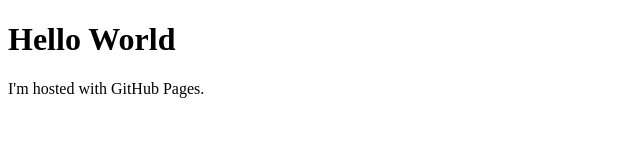
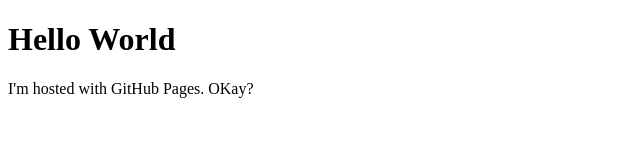
Before and after one commit to Hornbaek/Hornbaek, a plain HTML site: page index.html in a window 1280 px wide. Shown: the full height of the page, 0-640 px from the left. Drawn offline with Linux system fonts and the light colour scheme.

Commit message:
Update index.html

```diff
--- a/index.html
+++ b/index.html
@@ -2,6 +2,6 @@
 <html>
 <body>
 <h1>Hello World</h1>
-<p>I'm hosted with GitHub Pages.</p>
+<p>I'm hosted with GitHub Pages. OKay?</p>
 </body>
 </html>
```
